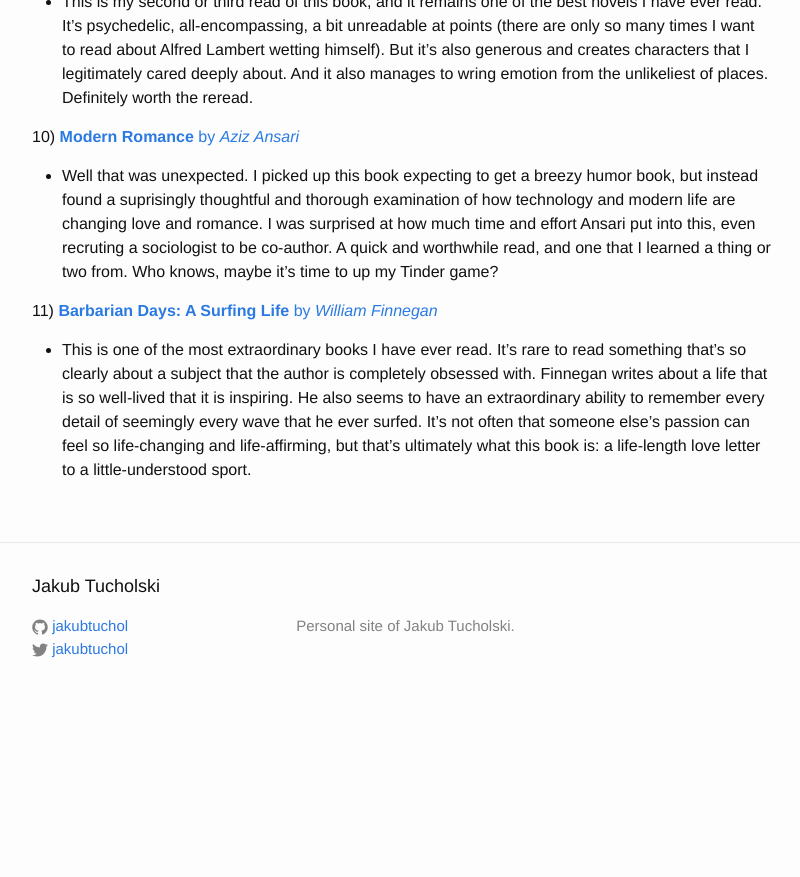
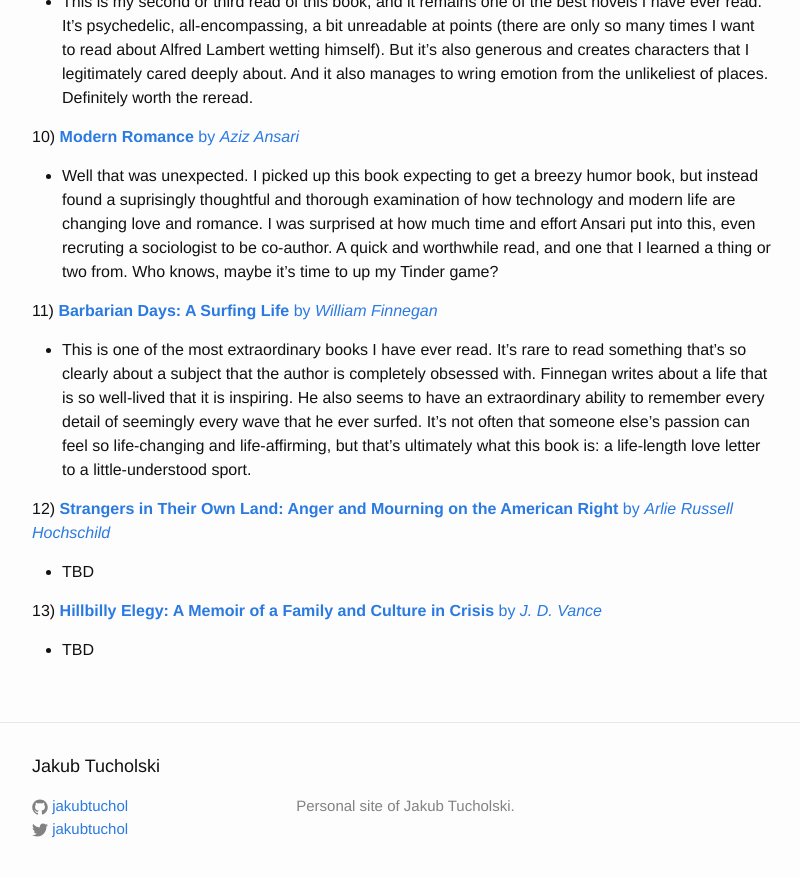
Before and after one commit to jakubtuchol/jakubtuchol.github.io, a Jekyll site: the page built from _posts/2017-01-02-yearly-reading-list.markdown, in a window 1280 px wide and 900 px high, scrolled down 1623 px. Shown: the top 877 px of the window, without its empty margins (238-1038 px from the left). Built offline with Jekyll 4.4.1, drawn with Linux system fonts in a browser that asks for light colours; before the commit the page ends 2343 px from its top, so only the background shows below that.

Commit message:
putting up next two books

```diff
--- a/_posts/2017-01-02-yearly-reading-list.markdown
+++ b/_posts/2017-01-02-yearly-reading-list.markdown
@@ -54,6 +54,14 @@ This year, I'm aiming to read 52 books (one per week for a year). I'll be keepin
 
 * This is one of the most extraordinary books I have ever read. It's rare to read something that's so clearly about a subject that the author is completely obsessed with. Finnegan writes about a life that is so well-lived that it is inspiring. He also seems to have an extraordinary ability to remember every detail of seemingly every wave that he ever surfed. It's not often that someone else's passion can feel so life-changing and life-affirming, but that's ultimately what this book is: a life-length love letter to a little-understood sport.
 
+12) [**Strangers in Their Own Land: Anger and Mourning on the American Right** by *Arlie Russell Hochschild*][strangers_land]
+
+* TBD
+
+13) [**Hillbilly Elegy: A Memoir of a Family and Culture in Crisis** by *J. D. Vance*][hillbilly_elegy]
+
+* TBD
+
 [black_flags]:         https://www.amazon.com/Black-Flags-Rise-Joby-Warrick/dp/0804168938
 [shock_doctrine]:      https://www.amazon.com/Shock-Doctrine-Rise-Disaster-Capitalism/dp/0312427999
 [stranger]:            https://www.amazon.com/Stranger-Albert-Camus/dp/0679720200
@@ -66,3 +74,5 @@ This year, I'm aiming to read 52 books (one per week for a year). I'll be keepin
 [corrections]:         https://www.amazon.com/Corrections-Novel-Jonathan-Franzen/dp/0312421273
 [modern_romance]:      https://www.amazon.com/Modern-Romance-Aziz-Ansari/dp/0143109251
 [barbarian_days]:      https://www.amazon.com/Barbarian-Days-Surfing-William-Finnegan/dp/0143109391
+[strangers_land]:      https://www.amazon.com/Strangers-Their-Own-Land-Mourning/dp/1620972255
+[hillbilly_elegy]:     https://www.amazon.com/Hillbilly-Elegy-Memoir-Family-Culture/dp/0062300547
```
